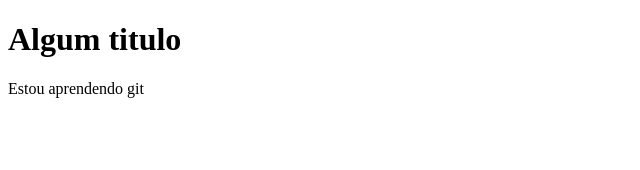
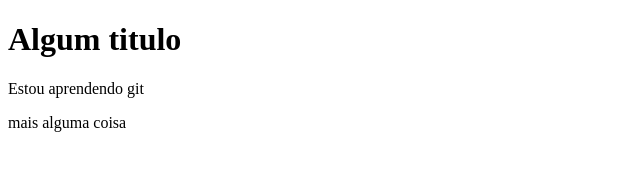
Before and after one commit to renatoalvesrdev/tutorial-git, a plain HTML site: page index.html in a window 1280 px wide. Shown: the whole page, without its empty margins (0-640 px from the left). Drawn offline with Linux system fonts and the light colour scheme.

Commit message:
nova demanda

```diff
--- a/index.html
+++ b/index.html
@@ -9,5 +9,6 @@
 <body>
     <h1>Algum titulo</h1>
     <p>Estou aprendendo git</p>
+    <p>mais alguma coisa</p>
 </body>
 </html>
```
